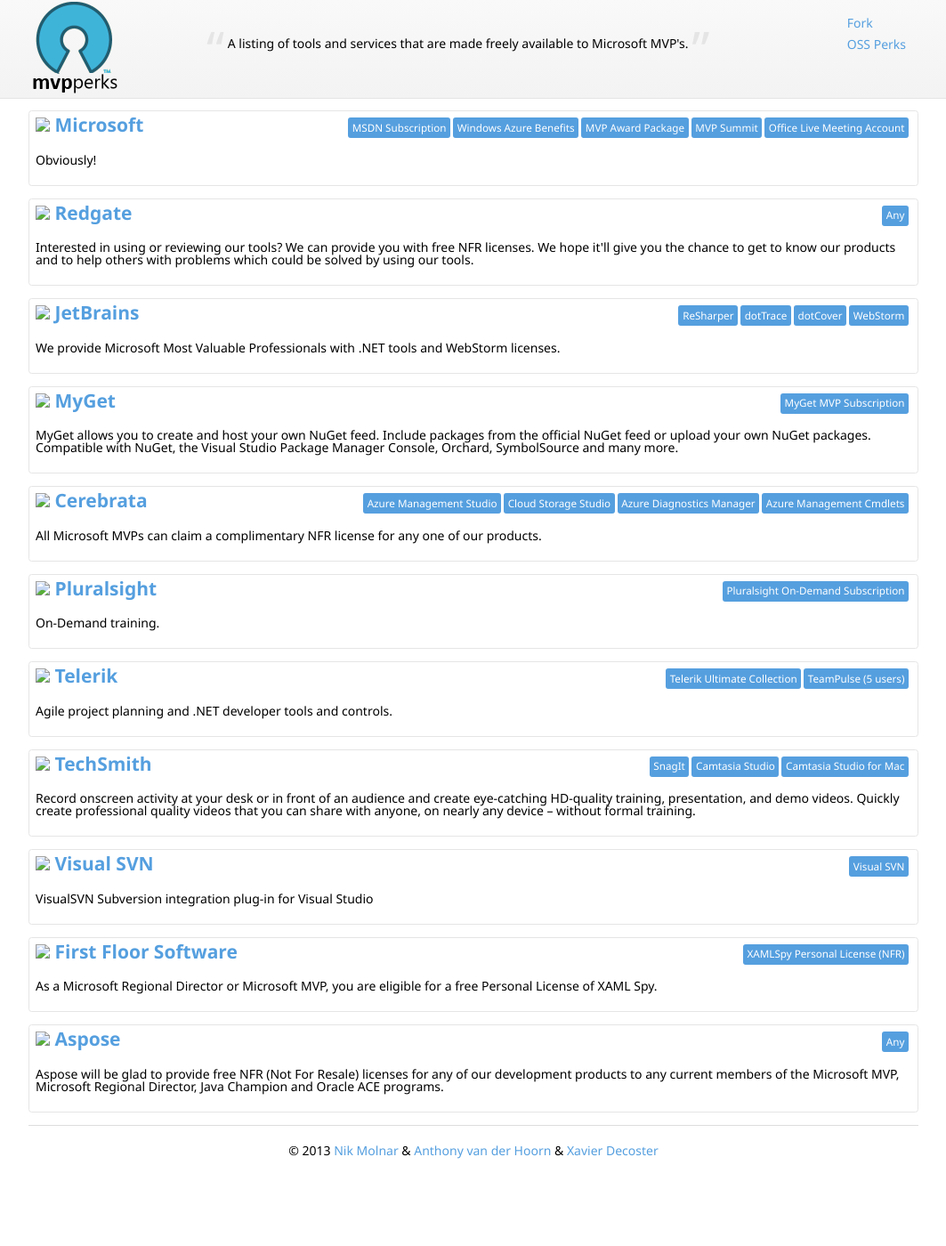
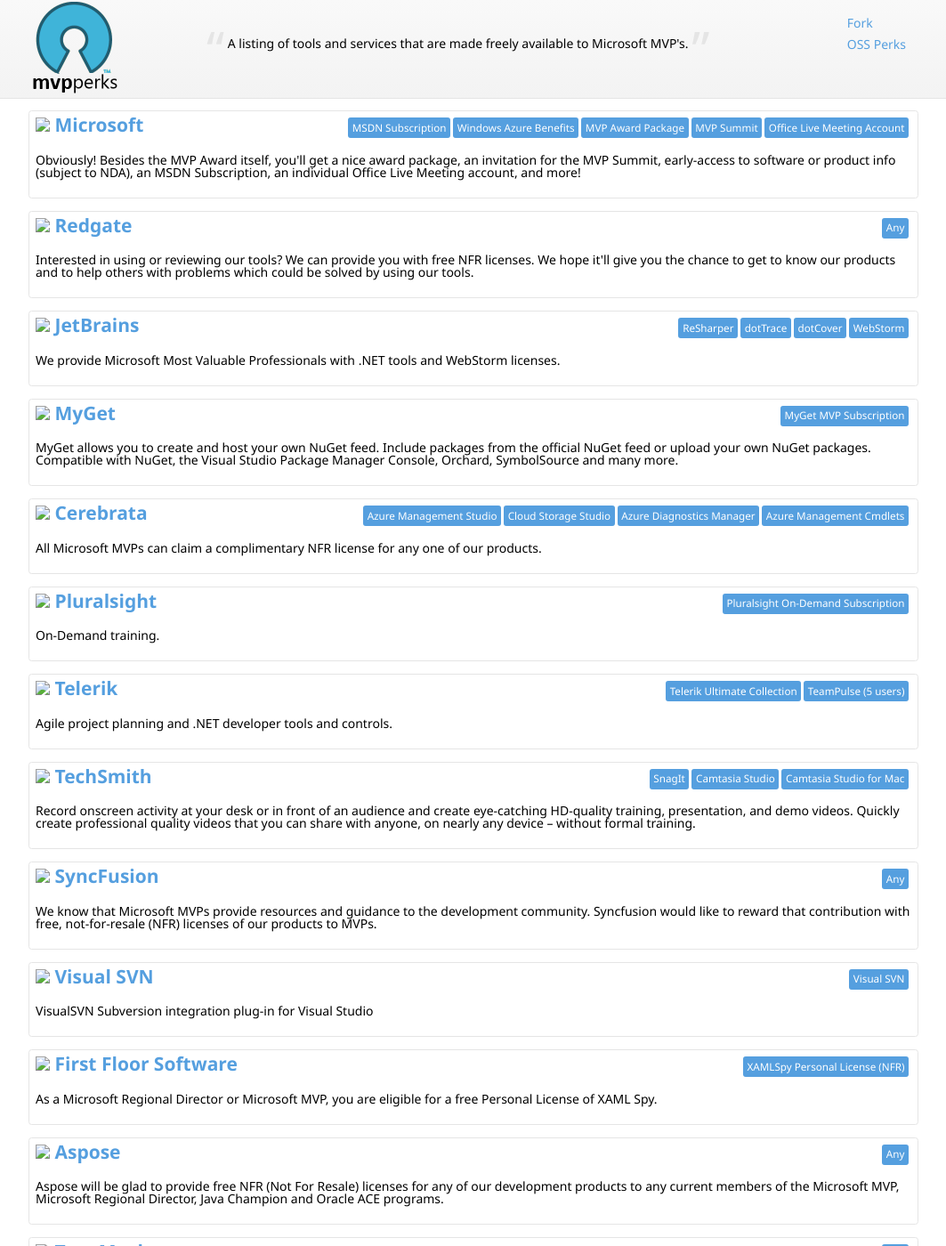
Before and after one commit to nikmd23/ossperks, a Jekyll site: the page built from index.html, in a window 1280 px wide and 1400 px high. Shown: the whole window at 89% size, without its empty margins (108-1171 px from the left). Built offline with Jekyll 4.4.1, drawn with Linux system fonts in a browser that asks for light colours; nearby versions of some CDN libraries; some of the changed text lies outside the part shown.

Commit message:
added syncfusion and typemock mvp offers

```diff
--- a/index.html
+++ b/index.html
@@ -1,7 +1,7 @@
 ---
 perks:
 - perk: {company: "Microsoft", uri: "http://mvp.microsoft.com"}
-  description: "Obviously!"
+  description: "Obviously! Besides the MVP Award itself, you'll get a nice award package, an invitation for the MVP Summit, early-access to software or product info (subject to NDA), an MSDN Subscription, an individual Office Live Meeting account, and more!"
   products: ["MSDN Subscription", "Windows Azure Benefits", "MVP Award Package", "MVP Summit", "Office Live Meeting Account"]
 
 - perk: {company: "Redgate", uri: "http://www.red-gate.com/community/mvp-program"}
@@ -32,6 +32,10 @@
   description: "Record onscreen activity at your desk or in front of an audience and create eye-catching HD-quality training, presentation, and demo videos. Quickly create professional quality videos that you can share with anyone, on nearly any device – without formal training."
   products: ["SnagIt", "Camtasia Studio", "Camtasia Studio for Mac"]
 
+- perk: {company: "SyncFusion", uri: "http://www.syncfusion.com/sales/licensemodel#MicrosoftMVP"}
+  description: "We know that Microsoft MVPs provide resources and guidance to the development community. Syncfusion would like to reward that contribution with free, not-for-resale (NFR) licenses of our products to MVPs."
+  products: ["Any"]
+
 - perk: {company: "Visual SVN", uri: "http://www.visualsvn.com/visualsvn/purchase/mvp/"}
   description: "VisualSVN Subversion integration plug-in for Visual Studio"
   products: ["Visual SVN"]
@@ -44,6 +48,10 @@
   description: "Aspose will be glad to provide free NFR (Not For Resale) licenses for any of our development products to any current members of the Microsoft MVP, Microsoft Regional Director, Java Champion and Oracle ACE programs."
   products: ["Any"]
 
+- perk: {company: "TypeMock", uri: "http://www.typemock.com/mvp"}
+  description: "Did you know that as a Microsoft MVP, you are eligible for a free version of Typemock unit testing products? Take advantage and start unit testing."
+  products: ["Any"]
+
 #============================================== Leave everything below this line alone =====================================================================
 layout: default
 ---
```
